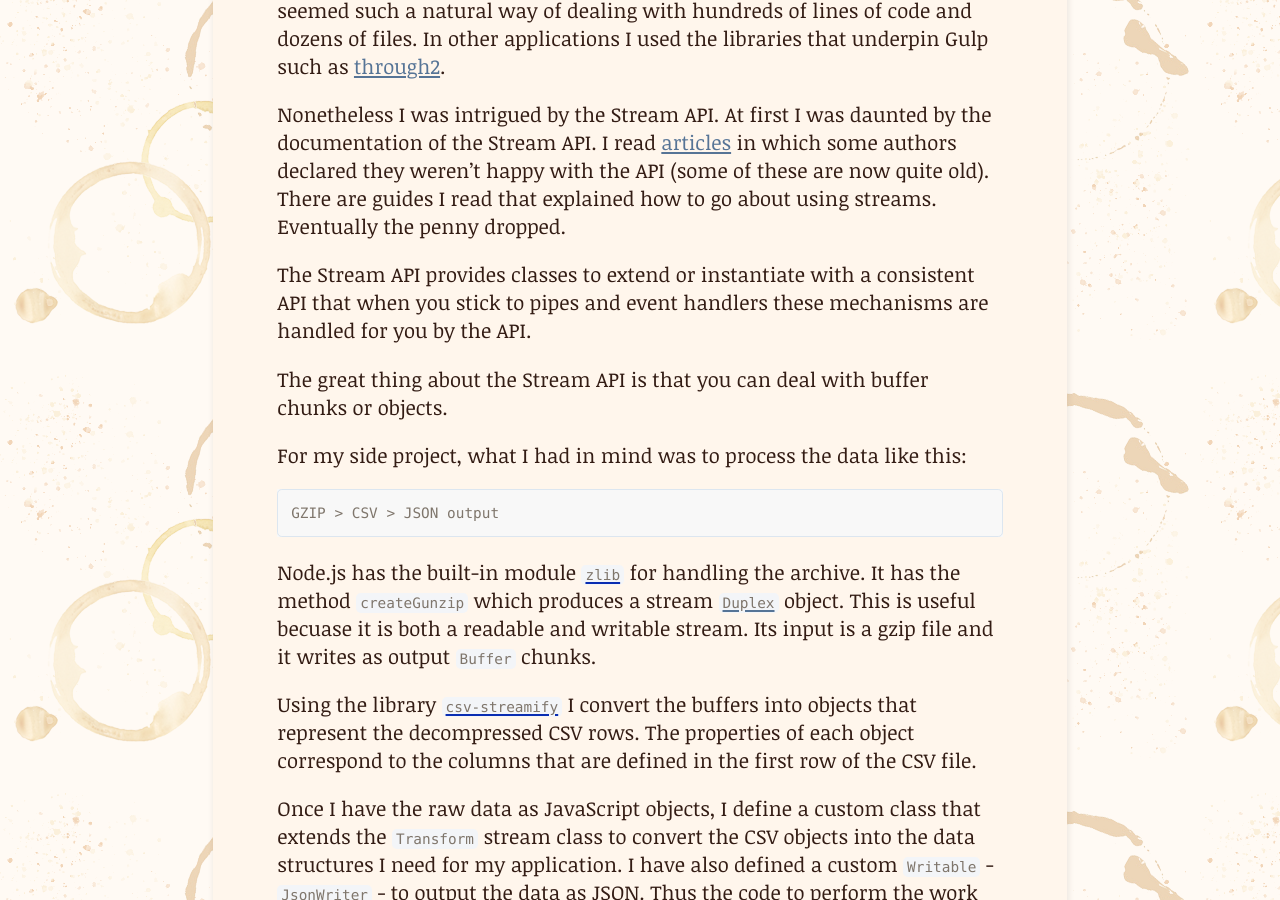
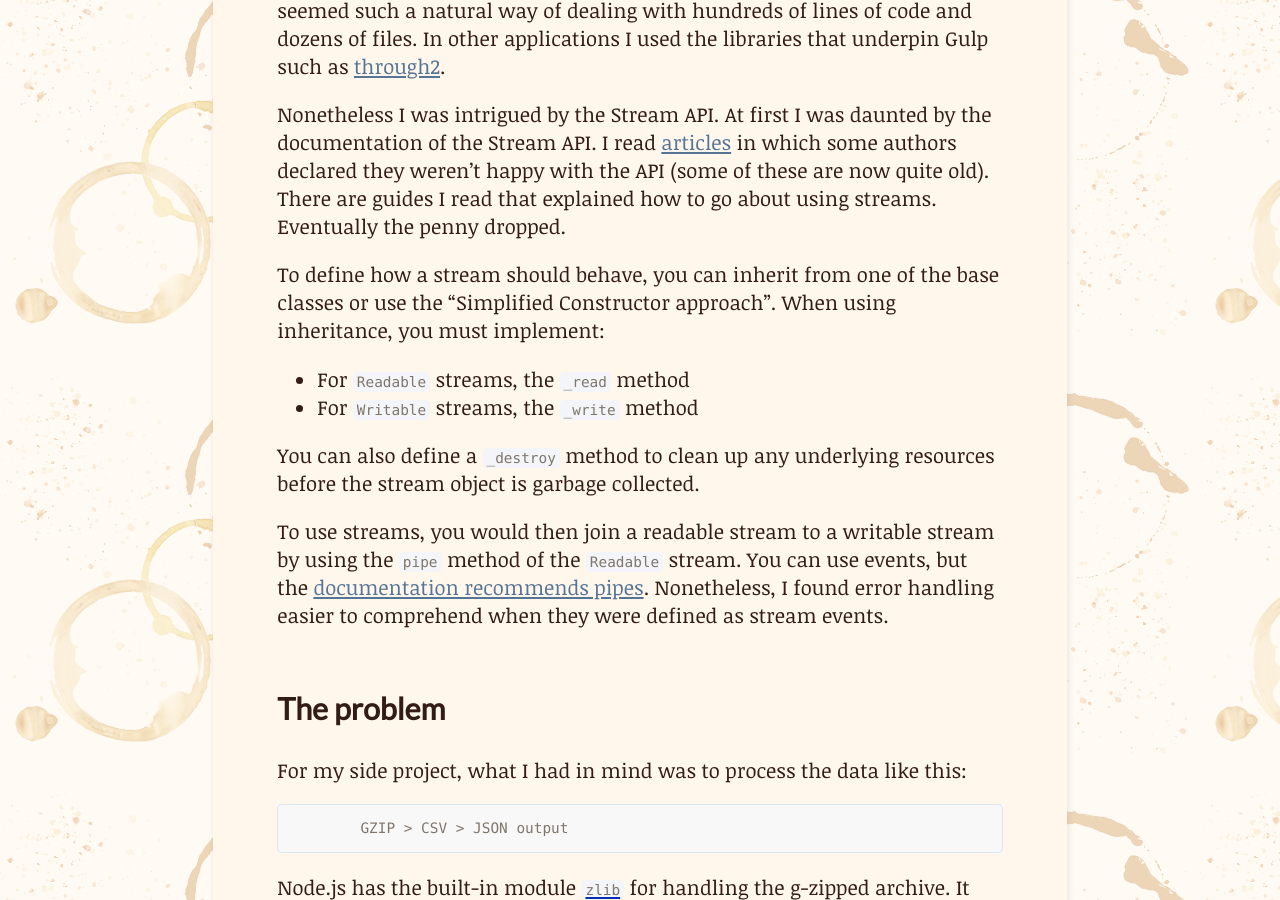
Before and after one commit to pwcberry/pwcberry.github.io, a Jekyll site: the page built from _posts/2018-07-24-nodejs-streams.md, in a window 1280 px wide and 900 px high, scrolled down 462 px. Built offline with Jekyll 4.4.1, drawn with Linux system fonts in a browser that asks for light colours; some of the changed text lies outside the part shown.

Commit message:
Update article: "Node.js streams"

````diff
--- a/_posts/2018-07-24-nodejs-streams.md
+++ b/_posts/2018-07-24-nodejs-streams.md
@@ -12,21 +12,32 @@ While working on a side project I uncovered a source of data that had been gzipp
 
 Back in the day when I was using Gulp to generate the assets I needed for a web application, I came across the concept of streams. Gulp had wrappers and other objects that dealt with the underlying Stream implementation. It seemed such a natural way of dealing with hundreds of lines of code and dozens of files. In other applications I used the libraries that underpin Gulp such as [through2](https://github.com/rvagg/through2).
 
-Nonetheless I was intrigued by the Stream API. At first I was daunted by the documentation of the Stream API. I read [articles](#References) in which some authors declared they weren't happy with the API (some of these are now quite old). There are guides I read that explained how to go about using streams. Eventually the penny dropped.
+Nonetheless I was intrigued by the Stream API. At first I was daunted by the documentation of the Stream API. I read [articles](#references) in which some authors declared they weren't happy with the API (some of these are now quite old). There are guides I read that explained how to go about using streams. Eventually the penny dropped.
 
-The Stream API provides classes to extend or instantiate with a consistent API that when you stick to pipes and event handlers these mechanisms are handled for you by the API.
+To define how a stream should behave, you can inherit from one of the base classes or use the "Simplified Constructor approach". When using inheritance, you must implement:
 
-The great thing about the Stream API is that you can deal with buffer chunks or objects.
+* For `Readable` streams, the `_read` method
+* For `Writable` streams, the `_write` method
+
+You can also define a `_destroy` method to clean up any underlying resources before the stream object is garbage collected.
+
+To use streams, you would then join a readable stream to a writable stream by using the `pipe` method of the `Readable` stream.
+You can use events, but the [documentation recommends pipes](https://nodejs.org/api/stream.html#stream_choose_one_api_style).
+Nonetheless, I found error handling easier to comprehend when they were defined as stream events.
+
+## The problem
 
 For my side project, what I had in mind was to process the data like this:
 
+```
 	GZIP > CSV > JSON output
+```
 
-Node.js has the built-in module [`zlib`]() for handling the archive. It has the method `createGunzip` which produces a stream [`Duplex`](https://nodejs.org/api/stream.html#stream_duplex_and_transform_streams) object. This is useful becuase it is both a readable and writable stream. Its input is a gzip file and it writes as output `Buffer` chunks.
+Node.js has the built-in module [`zlib`]() for handling the g-zipped archive. It has the method `createGunzip` which produces a [`Duplex`](https://nodejs.org/api/stream.html#stream_duplex_and_transform_streams) stream. This is useful because it is both a readable and writable stream. Its input is a gzip file and it writes to output `Buffer` chunks.
 
 Using the library [`csv-streamify`]() I convert the buffers into objects that represent the decompressed CSV rows. The properties of each object correspond to the columns that are defined in the first row of the CSV file.
 
-Once I have the raw data as JavaScript objects, I define a custom class that extends the `Transform` stream class to convert the CSV objects into the data structures I need for my application. I have also defined a custom `Writable` - `JsonWriter` - to output the data as JSON. Thus the code to perform the work looks like this:
+Once I have the raw data as JavaScript objects, I define a custom class that extends the `Transform` stream class to convert the CSV objects into the data structures I need for my application. I have also defined a custom `Writable` - `JsonWriter` - to output the data as JSON. Thus the code to perform the work looks like:
 
 ```javascript
 const fs = require("fs");
@@ -37,10 +48,10 @@ const JsonWriter = require("./json-writer");
 
 module.exports = () => {
     const input = fs.createReadStream("path/to/input.gz");
+    const gzip = zlib.createGunzip();
+    const csvParser = csv({columns: true});
+    const transformer = new CustomTransformer(options);
     const output = new JsonWriter("path/to/output.json");
-    const transformer = new CustomTransformer(options);
-    const csvParser = csv({columns: true});
-    const gzip = zlib.createGunzip();
 
     return new Promise((resolve, reject) => {
         gzip.on("error", (error) => reject(error));
@@ -53,13 +64,13 @@ module.exports = () => {
 }
 ```
 
-The previous code example also shows how I wrapped the components of the stream transformation in a `Promise` to take advantage of the events raised through the `Stream` API. The code that uses the Promise can also handle any errors.
+The code example above also shows how I wrapped the components of the stream transformation in a `Promise` to take advantage of the events raised through the `Stream` API. The code that uses the Promise can also handle any errors.
 
-## Coding a custom `Transform`
+## Coding a custom `Transform` stream
 
-A **`Transform`** stream takes as input a `Writable` stream and then emits new data to a `Readable` stream. It may seem a little odd to think of it this way, but consider it this way: the Transform pulls data from the stream as it is _being written_ to by an entity upstream and then pushes data into a stream that can _be read_ from an entity downstream.
+A **`Transform`** stream is a duplex stream: it takes as input a `Writable` stream and then emits new data to a `Readable` stream. It may seem a little odd to think of it this way, but consider it this way: the Transform pulls data from the stream as it is _being written to_ by an entity upstream, and then pushes data into a stream that _is read from_ by an entity downstream.
 
-There are two approaches to creating a custom `Transform` stream. You can extend the class `Transform` or provide an object to the `Transform` constructor.
+The [documentation has three examples for implementing a Duplex stream](https://nodejs.org/api/stream.html#stream_implementing_a_duplex_stream). We will briefly cover two of the examples.
 
 ### Extending the `Transform` class
 
@@ -101,17 +112,15 @@ class CustomTransformer extends Transform {
     }
 
     _mapToOutput(input) {
-        // Return new object that has transformed
-        // the data of the input.
-        // The data could be different according to
-        // rules defined in the constructor
+        // Return new object that has transformed the data of the input.
+        // The data could be different according to rules defined in the constructor.
     }
 }
 ```
 
-### Passing an object into the constructor
+### Using the "Simplified Constructor" approach
 
-The other method for instantiating a `Transform` is to give the constructor an object that has methods defined on it. For example:
+The other method for instantiating a `Transform` is to give the constructor an object that defines `transform` method. For example:
 
 ```javascript
 const transformer = new Transform({
@@ -125,9 +134,9 @@ This method is useful if the purpose of the object is to convert an input to out
 
 ## Coding a custom `Writable`
 
-The beauty of writing your own `Writable` class is you have the ablity to manage the internal state of the stream as it receives input data. This is useful when the output changes according to some rules.
+The beauty of writing your own `Writable` class is you have the ability to manage the internal state of the stream as it receives input data. This is useful when the output changes according to some rules.
 
-As with a `Transform`, a `Writable` can be defined by extending the base class or by providing an object to the constructor. A `Writable` may also be defined in "object mode" so you can handle objects rather than `Buffer` chunks.
+For this example I extended the `Writable` class that is defined in "object mode" so it does not emit `Buffer` chunks:
 
 ```javascript
 class JsonWriter extends Writer {
@@ -153,13 +162,13 @@ class JsonWriter extends Writer {
 }
 ```
 
-The crucial methods here are `_write` and `_final`. These are called internally as the implementation is called by the `write()` method.
+The crucial methods here are `_write` and `_final`. These are called internally by the API when it calls the base `write()` method.
 
 ## Summary
 
 I enjoyed my first attempt at using streams for processing a large dataset. In this application I also added performance markers to see how long it took for Node.js to execute the code to transform the data. I was happy that for 33 MB it was only a matter of seconds!
 
-## References
+<h2 id="references">References</h2>
 
 [Node.js Streams: Everything you need to know](https://medium.freecodecamp.org/node-js-streams-everything-you-need-to-know-c9141306be93)
 
````
